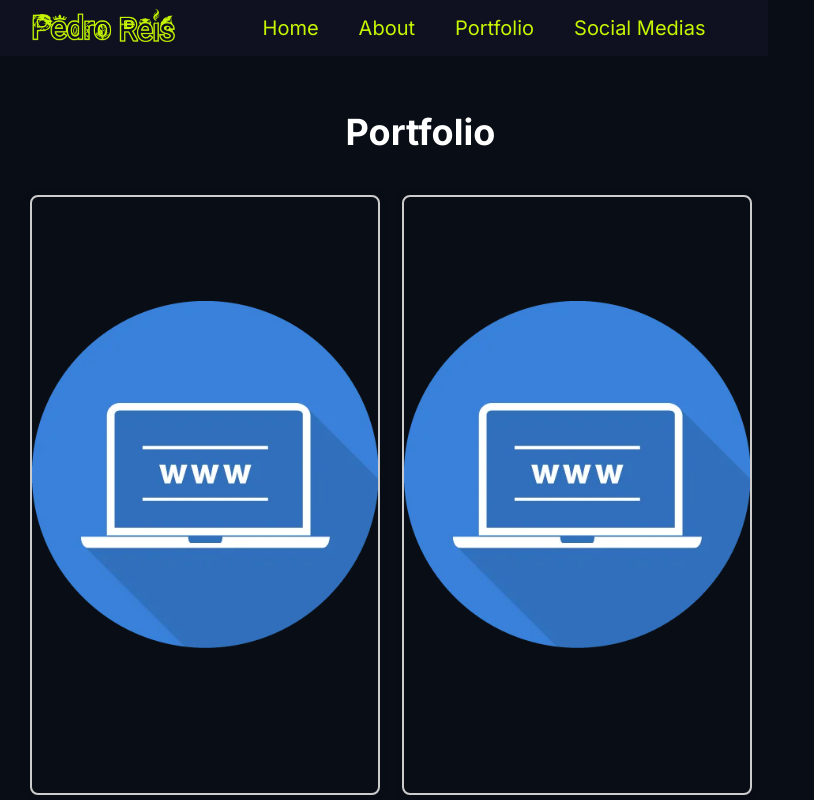
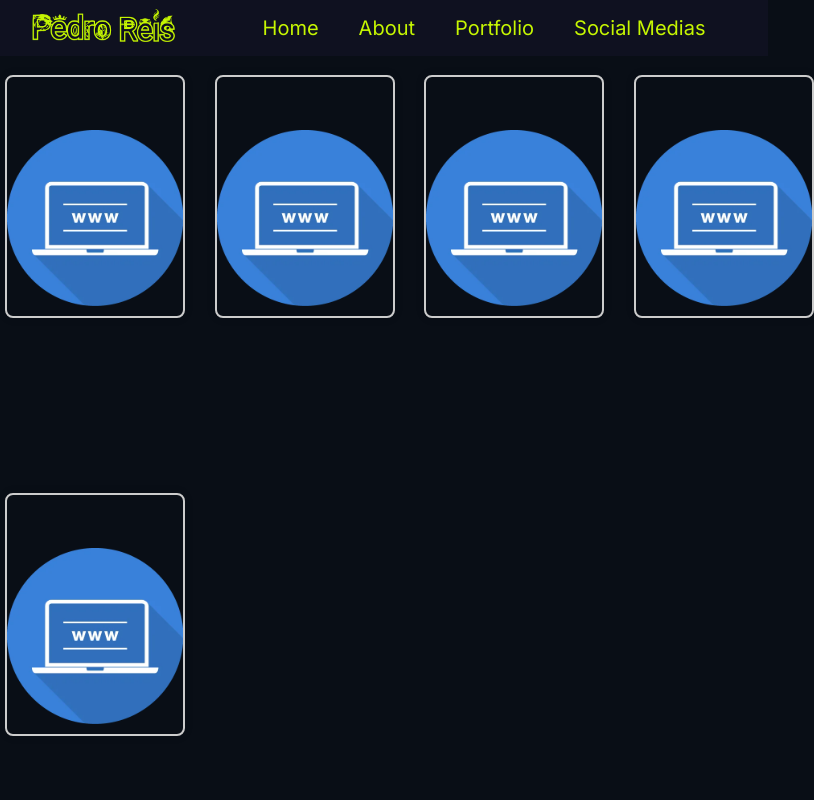
Before and after one commit to PedroReoli/React-Portfolio-Concept, a React (Vite) app: page /portfolio in a window 768 px wide. Shown: the top 800 px of the page, 814 px wide, since content can reach past the window. Built offline with nearby package versions, Linux system fonts and the light colour scheme.

Commit message:
Inicio da Responsividade do Portfolio
Parei na linha 588

```diff
--- a/src/MediaQueries.css
+++ b/src/MediaQueries.css
@@ -83,6 +83,7 @@ body {
       /* ===============================
       Responsive About
       =============================== */
+
          /* Estilos para os títulos */
          .h1-a {
 
@@ -147,6 +148,56 @@ body {
       .section-button:hover::after {
         display: none; /* Remove a linha que aparece ao passar o mouse */
       }
+       /* ===============================
+      Responsive Portfolio
+      =============================== */
+
+/* .h2-portfolio */
+.h2-portfolio {
+display: none;
+}
+.portfolio-container {
+  position: relative;
+  bottom: 120px;
+}
+.projects-grid {
+  position: relative;
+  right: 25px;
+  grid-template-columns: repeat(auto-fill, minmax(50px, 1fr)); /* Defina o tamanho mínimo e máximo das colunas */
+  gap: 30px; /* Ajuste a distância vertical e horizontal entre os itens */
+  padding-top: 100px;
+}
+.project-card {
+  /* position: relative; */
+  width: 90px;
+  height: auto;
+}
+
+.project-card h3 {
+  font-size: 8px;
+  position: fixed;
+  width: 80px;
+  right: 5px;
+  top: 20px;
+}
+.project-card p {
+  width: 70px;
+  position: relative;
+  right: 10px;
+}
+.p-1 {
+ position: relative;
+ top: 5px;
+  font-size: 6px;
+}
+.p-2 {
+  position: relative;
+  bottom: 10px;
+  font-size: 5px;
+}
+.a-portfolio {
+display: none;
+}
 
     }  /*  ESSE É O FINAL */
 
@@ -312,7 +363,61 @@ PEQUENO SM
         display: none; /* Remove a linha que aparece ao passar o mouse */
       }
 
-    }  /*  ESSE É O FINAL */
+       /* ===============================
+      Responsive Portfolio
+      =============================== */
+
+
+/* .h2-portfolio */
+.h2-portfolio {
+  display: none;
+  }
+  .portfolio-container {
+    position: relative;
+    bottom: 120px;
+
+  }
+  .projects-grid {
+    position: relative;
+    right: 25px;
+    grid-template-columns: repeat(auto-fill, minmax(60px, 1fr)); /* Defina o tamanho mínimo e máximo das colunas */
+    gap: 50px; /* Ajuste a distância vertical e horizontal entre os itens */
+    padding-top: 100px;
+    margin-bottom: -100px;
+  }
+  .project-card {
+    /* position: relative; */
+    width: 100px;
+    height: auto;
+  }
+
+  .project-card h3 {
+    font-size: 9px;
+    position: fixed;
+    width: 100px;
+    right: -2px;
+    top: 20px;
+  }
+  .project-card p {
+    width: 70px;
+    position: relative;
+    right: 10px;
+  }
+  .p-1 {
+   position: relative;
+   top: 5px;
+    font-size: 6px;
+  }
+  .p-2 {
+    position: relative;
+    bottom: 10px;
+    font-size: 5px;
+  }
+  .a-portfolio {
+  display: none;
+  }
+
+      }  /*  ESSE É O FINAL */
 
  /* ===============================
 
@@ -479,7 +584,61 @@ MEDIO MD
         display: none; /* Remove a linha que aparece ao passar o mouse */
       }
 
-    }  /*  ESSE É O FINAL */
+   /* ===============================
+      Responsive Portfolio  ESSE É O QUE EU PAREI
+      =============================== */
+
+
+/* .h2-portfolio */
+.h2-portfolio {
+  display: none;
+  }
+  .portfolio-container {
+    position: relative;
+    bottom: 120px;
+
+  }
+  .projects-grid {
+    position: relative;
+    right: 25px;
+    grid-template-columns: repeat(auto-fill, minmax(70px, 1fr)); /* Defina o tamanho mínimo e máximo das colunas */
+    gap: 110px; /* Ajuste a distância vertical e horizontal entre os itens */
+    padding-top: 100px;
+    margin-bottom: -100px;
+  }
+  .project-card {
+    position: relative;
+    width: 180px;
+    height: auto;
+  }
+
+  .project-card h3 {
+    font-size: 9px;
+    position: fixed;
+    width: 100px;
+    right: -2px;
+    top: 20px;
+  }
+  .project-card p {
+    width: 70px;
+    position: relative;
+    right: 10px;
+  }
+  .p-1 {
+   position: relative;
+   top: 5px;
+    font-size: 6px;
+  }
+  .p-2 {
+    position: relative;
+    bottom: 10px;
+    font-size: 5px;
+  }
+  .a-portfolio {
+  display: none;
+  }
+
+      }  /*  ESSE É O FINAL */
 
  /* ===============================
 
--- a/src/_root/pages/Portfolio.tsx
+++ b/src/_root/pages/Portfolio.tsx
@@ -80,11 +80,13 @@ const Portfolio = () => {
       <div className="projects-grid">
         {projects.map((project, index) => (
           <div key={index} className="project-card">
-            <div className="project-details">
-              <h3>{project.title}</h3>
+            <div  className="project-details">
+              <a href={project.link} target="_blank" rel="noopener noreferrer" className="project-card-link">
+              <h3 >{project.title}</h3>
+              </a>
               <p className="p-1">Tecnologias: {project.technologies.join(', ')}</p>
               <p className="p-2">{project.description}</p>
-              <a href={project.link} target="_blank" rel="noopener noreferrer">
+              <a href={project.link} target="_blank" rel="noopener noreferrer" className="a-portfolio">
                 Ver Projeto
               </a>
             </div>
--- a/src/globals.css
+++ b/src/globals.css
@@ -416,7 +416,7 @@ h1, h2, h3, h4, h5, h6 {
     font-weight: bold;
     color:var(--topbarblack);
   }
-  .project-card a {
+  .a-portfolio {
     display: inline-block;
     padding: 10px 20px;
     background-color: var(--newblack);
@@ -426,8 +426,14 @@ h1, h2, h3, h4, h5, h6 {
     border-radius: 20px;
     transition: background-color 0.3s ease-in-out;
   }
+  .project-card-link {
+    color: var(--topbarblack);
+  }
+  .project-card-link:hover{
+    color:var(--lgreen);
+  }
 
-  .project-card a:hover {
+  .a-portfolio:hover {
     background-color: var(--newgray);
     background-color: var(--contrast);
   }
```
